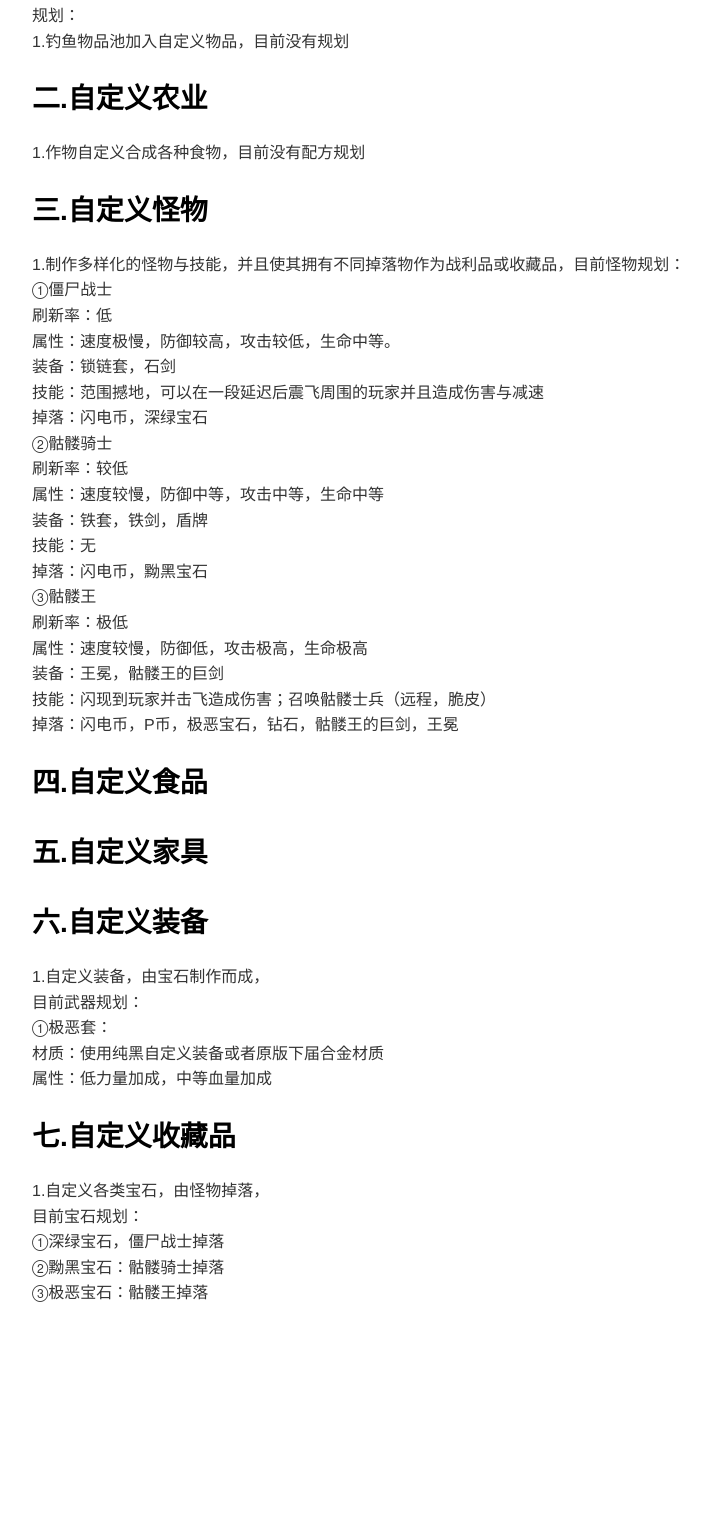
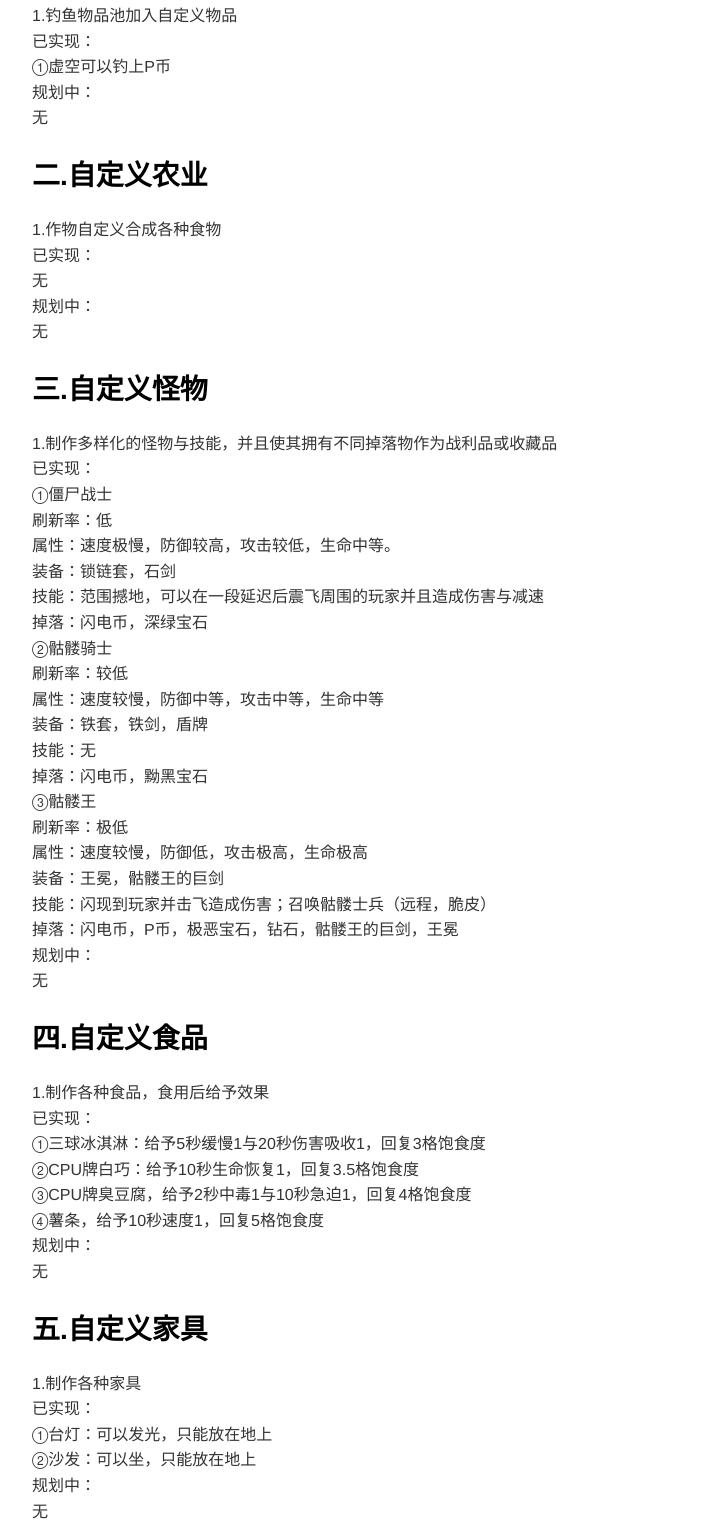
Before and after one commit to HopeSaboteur/hopesaboteur.github.io, a plain HTML site: page index.html in a window 1280 px wide. Shown: the part 205-1732 px from the top of the page, without its empty margins (183-893 px from the left). Before the commit the page ends 1559 px from the top, so only its background shows below. Drawn offline with nearby package versions, Linux system fonts and the light colour scheme.

Commit message:
Add files via upload

```diff
--- a/index.html
+++ b/index.html
@@ -1,9 +1,9 @@
 <!DOCTYPE html><html><head>
-      <title>服务器文档1.0</title>
+      <title>服务器文档1.1</title>
       <meta charset="utf-8">
       <meta name="viewport" content="width=device-width, initial-scale=1.0">
 
-      <link rel="stylesheet" href="file:///c:\Users\销幻\.vscode\extensions\shd101wyy.markdown-preview-enhanced-0.8.15\crossnote\dependencies\katex\katex.min.css">
+      <link rel="stylesheet" href="file:///c:\Users\rosmryzhang\.vscode\extensions\shd101wyy.markdown-preview-enhanced-0.8.15\crossnote\dependencies\katex\katex.min.css">
 
 
 
@@ -26,12 +26,20 @@
 
 <h1 id="cpu基地服务器文档">CPU基地服务器文档 </h1>
 <h2 id="一自定义钓鱼">一.自定义钓鱼 </h2>
-<p>规划：<br>
-1.钓鱼物品池加入自定义物品，目前没有规划</p>
+<p>1.钓鱼物品池加入自定义物品<br>
+已实现：<br>
+①虚空可以钓上P币<br>
+规划中：<br>
+无</p>
 <h2 id="二自定义农业">二.自定义农业 </h2>
-<p>1.作物自定义合成各种食物，目前没有配方规划</p>
+<p>1.作物自定义合成各种食物<br>
+已实现：<br>
+无<br>
+规划中：<br>
+无</p>
 <h2 id="三自定义怪物">三.自定义怪物 </h2>
-<p>1.制作多样化的怪物与技能，并且使其拥有不同掉落物作为战利品或收藏品，目前怪物规划：<br>
+<p>1.制作多样化的怪物与技能，并且使其拥有不同掉落物作为战利品或收藏品<br>
+已实现：<br>
 ①僵尸战士<br>
 刷新率：低<br>
 属性：速度极慢，防御较高，攻击较低，生命中等。<br>
@@ -49,21 +57,40 @@
 属性：速度较慢，防御低，攻击极高，生命极高<br>
 装备：王冕，骷髅王的巨剑<br>
 技能：闪现到玩家并击飞造成伤害；召唤骷髅士兵（远程，脆皮）<br>
-掉落：闪电币，P币，极恶宝石，钻石，骷髅王的巨剑，王冕</p>
+掉落：闪电币，P币，极恶宝石，钻石，骷髅王的巨剑，王冕<br>
+规划中：<br>
+无</p>
 <h2 id="四自定义食品">四.自定义食品 </h2>
+<p>1.制作各种食品，食用后给予效果<br>
+已实现：<br>
+①三球冰淇淋：给予5秒缓慢1与20秒伤害吸收1，回复3格饱食度<br>
+②CPU牌白巧：给予10秒生命恢复1，回复3.5格饱食度<br>
+③CPU牌臭豆腐，给予2秒中毒1与10秒急迫1，回复4格饱食度<br>
+④薯条，给予10秒速度1，回复5格饱食度<br>
+规划中：<br>
+无</p>
 <h2 id="五自定义家具">五.自定义家具 </h2>
+<p>1.制作各种家具<br>
+已实现：<br>
+①台灯：可以发光，只能放在地上<br>
+②沙发：可以坐，只能放在地上<br>
+规划中：<br>
+无</p>
 <h2 id="六自定义装备">六.自定义装备 </h2>
-<p>1.自定义装备，由宝石制作而成，<br>
-目前武器规划：<br>
+<p>1.自定义装备，由宝石制作而成<br>
+已实现：<br>
 ①极恶套：<br>
 材质：使用纯黑自定义装备或者原版下届合金材质<br>
-属性：低力量加成，中等血量加成</p>
+属性：低力量加成，中等血量加成<br>
+规划中：<br>
+无</p>
 <h2 id="七自定义收藏品">七.自定义收藏品 </h2>
-<p>1.自定义各类宝石，由怪物掉落，<br>
-目前宝石规划：<br>
+<p>1.自定义各类宝石，由怪物掉落，或其它手段如钓鱼，种田获得<br>
+已实现：<br>
+①极恶宝石：骷髅王掉落<br>
+规划中：<br>
 ①深绿宝石，僵尸战士掉落<br>
-②黝黑宝石：骷髅骑士掉落<br>
-③极恶宝石：骷髅王掉落</p>
+②黝黑宝石：骷髅骑士掉落</p>
 
       </div>
 
```
